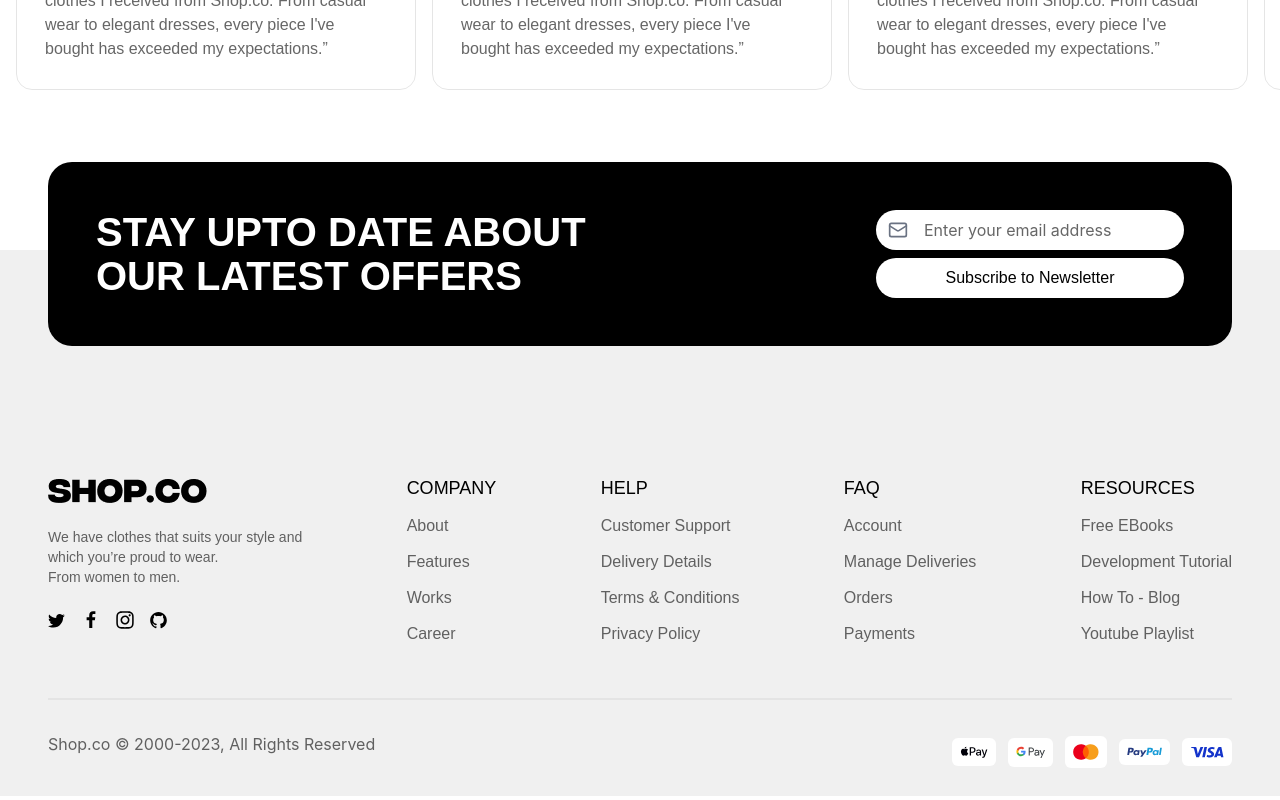
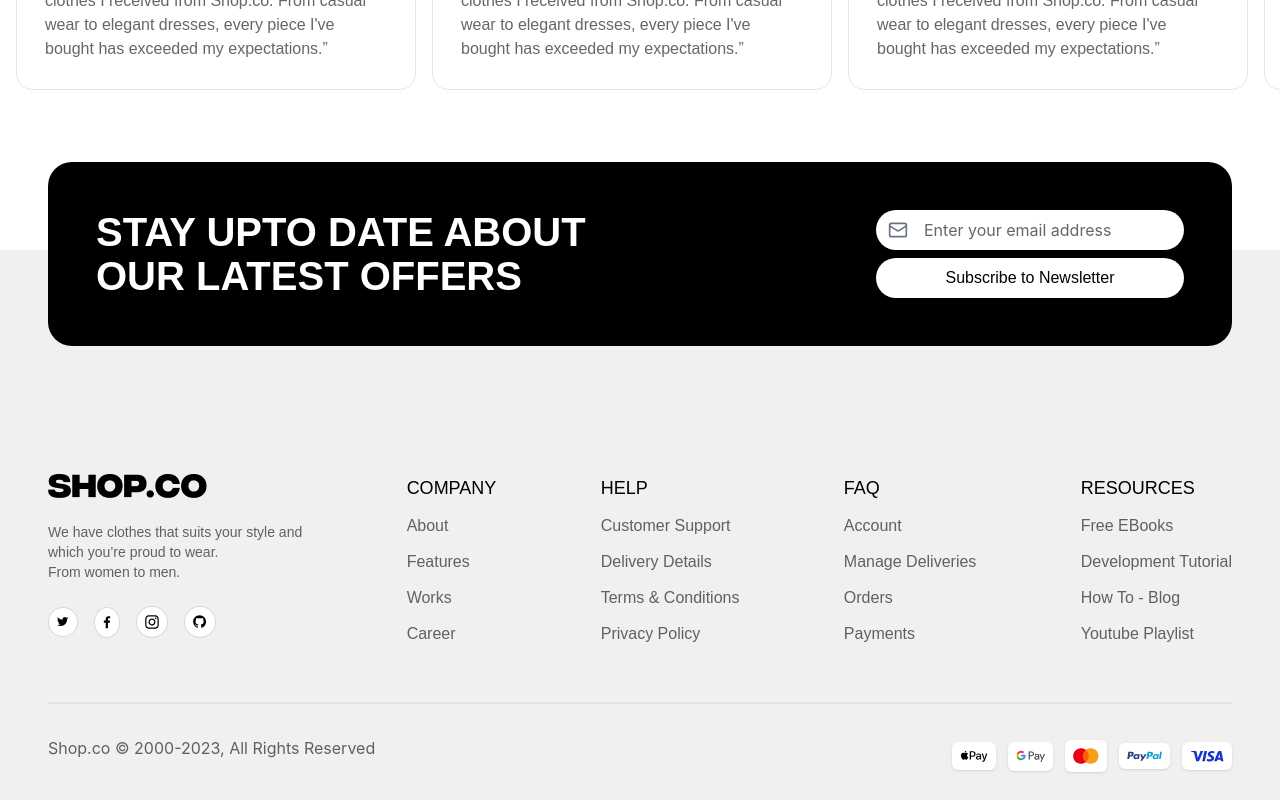
Before and after one commit to 01mehran/shopverse, a React (Vite) app: page /home in a window 1280 px wide. Shown: the part 2916-3716 px from the top of the page. Built offline with nearby package versions, Linux system fonts and the light colour scheme; a web font is replaced by a local one.

Commit message:
refactor(footer): extract footer social icons to sepatate component

```diff
--- a/src/shared/components/Footer.tsx
+++ b/src/shared/components/Footer.tsx
@@ -1,19 +1,15 @@
 // Components;
 import Container from "./Container";
-import FooterColumn from "./FooterColumn";
+import FooterColumn from "../../features/home/components/FooterColumn";
 import FooterLogosBox from "./FooterlogosBox";
 
 // Data;
 import { footerLinks } from "../data/footerLinks";
 import { footerImages } from "../data/footerPaymentLogos";
+import { footerSocialLogos } from "../data/footerSocialLogos";
 
 // Images;
 import shopCo from "@images/home/SHOP.CO.png";
-
-import twitter from "@images/home/social-logos/xTwitter.svg";
-import facebook from "@images/home/social-logos/facebook.svg";
-import instagram from "@images/home/social-logos/instagram.svg";
-import github from "@images/home/social-logos/github.svg";
 
 // Icons;
 import { Mail } from "lucide-react";
@@ -43,66 +39,45 @@ export default function Footer() {
           </form>
         </section>
       </Container>
+
       <Container>
-        <main className="">
+        <main>
           <article className="mb-8 flex flex-col items-start justify-center gap-6 lg:hidden">
-            <img src={shopCo} alt="" />
+            <img src={shopCo} alt="project logo | SHOP.CO" />
             <p className="font-Satoshi text-sm text-black/60">
               We have clothes that suits your style and <br /> which you’re
               proud to wear. <br /> From women to men.
             </p>
             <div className="flex items-center gap-4">
-              <img
-                src={twitter}
-                alt="twitter logo"
-                className="aspect-square w-4.5"
-              />
-              <img
-                src={facebook}
-                alt="facebook logo"
-                className="aspect-square w-4.5"
-              />
-              <img
-                src={instagram}
-                alt="instagram logo"
-                className="aspect-square w-4.5"
-              />
-              <img
-                src={github}
-                alt="github logo"
-                className="aspect-square w-4.5"
-              />
+              {footerSocialLogos.map((logos) => (
+                <FooterLogosBox
+                  alt={logos.alt}
+                  imageUrl={logos.imageUrl}
+                  key={logos.alt}
+                  className="aspect-square max-w-8"
+                  border="50%"
+                />
+              ))}
             </div>
           </article>
+
           <section className="grid grid-cols-2 justify-between space-y-5 pb-8 sm:grid-cols-4 lg:flex">
-            {/* 1 */}
             <article className="mb-8 hidden flex-col items-start justify-center gap-6 lg:flex">
-              <img src={shopCo} alt="" />
+              <img src={shopCo} alt="logo site | SHOP.CO " />
               <p className="font-Satoshi text-sm text-black/60">
                 We have clothes that suits your style and <br /> which you’re
                 proud to wear. <br /> From women to men.
               </p>
               <div className="flex items-center gap-4">
-                <img
-                  src={twitter}
-                  alt="twitter logo"
-                  className="aspect-square w-4.5"
-                />
-                <img
-                  src={facebook}
-                  alt="facebook logo"
-                  className="aspect-square w-4.5"
-                />
-                <img
-                  src={instagram}
-                  alt="instagram logo"
-                  className="aspect-square w-4.5"
-                />
-                <img
-                  src={github}
-                  alt="github logo"
-                  className="aspect-square w-4.5"
-                />
+                {footerSocialLogos.map((logos) => (
+                  <FooterLogosBox
+                    alt={logos.alt}
+                    imageUrl={logos.imageUrl}
+                    key={logos.alt}
+                    className="aspect-square border border-black/15"
+                    border="50%"
+                  />
+                ))}
               </div>
             </article>
 
@@ -128,6 +103,7 @@ export default function Footer() {
                   imageUrl={images.imageUrl}
                   key={images.alt}
                   alt={images.alt}
+                  className="shadow-sm"
                 />
               ))}
             </div>
--- a/src/shared/components/FooterlogosBox.tsx
+++ b/src/shared/components/FooterlogosBox.tsx
@@ -3,6 +3,7 @@ type FooterImages = {
   alt: string;
   bg?: string;
   border?: string;
+  className?: string;
 };
 
 export default function FooterLogosBox({
@@ -10,13 +11,14 @@ export default function FooterLogosBox({
   alt,
   bg = "white",
   border = "6px",
+  className,
 }: FooterImages) {
   return (
     <article
-      className={`rounded-md p-2`}
+      className={`rounded-md p-2 ${className} `}
       style={{ backgroundColor: bg, borderRadius: border }}
     >
-      <img src={imageUrl} alt={alt} className="object-cover" />
+      <img src={imageUrl} alt={alt} className={`w-full object-cover`} />
     </article>
   );
 }
--- a/src/shared/components/ProductCard.tsx
+++ b/src/shared/components/ProductCard.tsx
@@ -25,7 +25,7 @@ export default function ProductCard({ item }: ProductCardProps) {
         </div>
         <p className="font-Satoshi text-sm font-bold md:text-lg">{item.name}</p>
 
-        <img src={ratingStart} alt="" className="w-22 sm:w-32" />
+        <img src={ratingStart} alt="rating-satar" className="w-22 sm:w-32" />
 
         <p className="font-Satoshi text-lg font-bold sm:text-2xl">
           ${item.price}
--- a/src/shared/components/index.ts
+++ b/src/shared/components/index.ts
@@ -4,4 +4,4 @@ export { default as ProductCard } from "./ProductCard";
 export { default as Container } from "./Container";
 export { default as Footer } from "./Footer";
 export { default as FooterlogosBox } from "./FooterlogosBox";
-export { default as FooterColumn } from "./FooterColumn";
+export { default as FooterColumn } from "../../features/home/components/FooterColumn";
--- /dev/null
+++ b/src/shared/data/footerSocialLogos.ts
@@ -0,0 +1,11 @@
+import twitter from "@images/home/social-logos/xTwitter.svg";
+import facebook from "@images/home/social-logos/facebook.svg";
+import instagram from "@images/home/social-logos/instagram.svg";
+import github from "@images/home/social-logos/github.svg";
+
+export const footerSocialLogos = [
+  { alt: "twitter icon", imageUrl: twitter },
+  { alt: "facebook icon", imageUrl: facebook },
+  { alt: "instagram icon", imageUrl: instagram },
+  { alt: "github icon", imageUrl: github },
+];
```
Also changed, not shown: src/features/home/components/FooterColumn.tsx (renamed from src/shared/components/FooterColumn.tsx).
